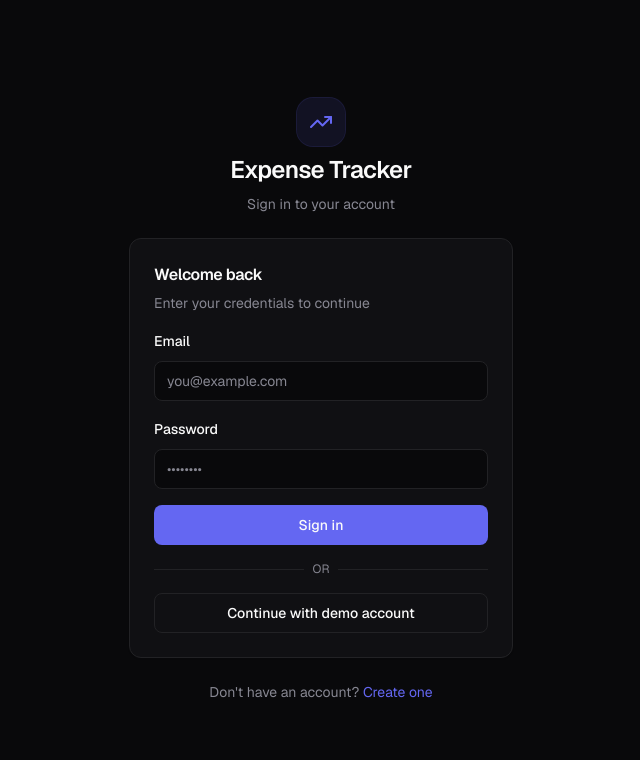
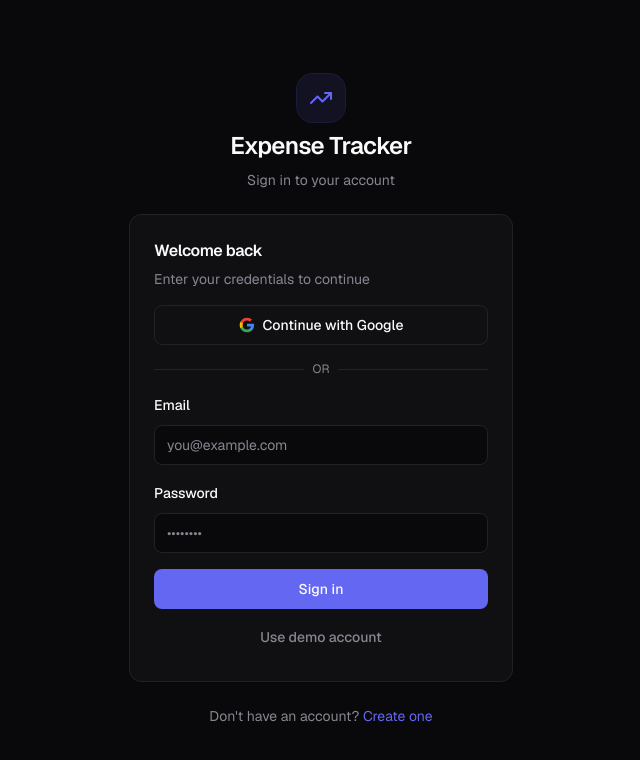
Before and after one commit to Abrar6801/Expense-tracker, a Next.js app: page /auth/login in a window 1280 px wide. Shown: the top 760 px of the page, without its empty margins (319-959 px from the left). Built offline with nearby package versions, Linux system fonts and the light colour scheme; no server answers.

Commit message:
Add Google OAuth login to login and register pages

```diff
--- /dev/null
+++ b/app/auth/callback/route.ts
@@ -0,0 +1,19 @@
+export const dynamic = 'force-dynamic'
+import { NextResponse } from 'next/server'
+import { createClient } from '@/lib/supabase/server'
+
+export async function GET(request: Request) {
+  const { searchParams, origin } = new URL(request.url)
+  const code = searchParams.get('code')
+  const next = searchParams.get('next') ?? '/dashboard'
+
+  if (code) {
+    const supabase = createClient()
+    const { error } = await supabase.auth.exchangeCodeForSession(code)
+    if (!error) {
+      return NextResponse.redirect(`${origin}${next}`)
+    }
+  }
+
+  return NextResponse.redirect(`${origin}/auth/login?error=oauth`)
+}
--- a/app/auth/login/page.tsx
+++ b/app/auth/login/page.tsx
@@ -14,12 +14,40 @@
 import { Label } from '@/components/ui/label'
 import { Card, CardContent, CardDescription, CardHeader, CardTitle } from '@/components/ui/card'
 
+function GoogleIcon() {
+  return (
+    <svg className="mr-2 h-4 w-4" viewBox="0 0 24 24">
+      <path d="M22.56 12.25c0-.78-.07-1.53-.2-2.25H12v4.26h5.92c-.26 1.37-1.04 2.53-2.21 3.31v2.77h3.57c2.08-1.92 3.28-4.74 3.28-8.09z" fill="#4285F4"/>
+      <path d="M12 23c2.97 0 5.46-.98 7.28-2.66l-3.57-2.77c-.98.66-2.23 1.06-3.71 1.06-2.86 0-5.29-1.93-6.16-4.53H2.18v2.84C3.99 20.53 7.7 23 12 23z" fill="#34A853"/>
+      <path d="M5.84 14.09c-.22-.66-.35-1.36-.35-2.09s.13-1.43.35-2.09V7.07H2.18C1.43 8.55 1 10.22 1 12s.43 3.45 1.18 4.93l3.66-2.84z" fill="#FBBC05"/>
+      <path d="M12 5.38c1.62 0 3.06.56 4.21 1.64l3.15-3.15C17.45 2.09 14.97 1 12 1 7.7 1 3.99 3.47 2.18 7.07l3.66 2.84c.87-2.6 3.3-4.53 6.16-4.53z" fill="#EA4335"/>
+    </svg>
+  )
+}
+
 function LoginForm() {
   const router = useRouter()
   const searchParams = useSearchParams()
   const redirectTo = searchParams.get('redirectTo') ?? '/dashboard'
   const [isLoading, setIsLoading] = useState(false)
+  const [isGoogleLoading, setIsGoogleLoading] = useState(false)
   const supabase = createClient()
+
+  async function signInWithGoogle() {
+    setIsGoogleLoading(true)
+    try {
+      const { error } = await supabase.auth.signInWithOAuth({
+        provider: 'google',
+        options: {
+          redirectTo: `${window.location.origin}/auth/callback?next=${redirectTo}`,
+        },
+      })
+      if (error) toast.error(error.message)
+    } catch {
+      toast.error('Something went wrong. Please try again.')
+      setIsGoogleLoading(false)
+    }
+  }
 
   const {
     register,
@@ -83,6 +111,26 @@
         <CardDescription>Enter your credentials to continue</CardDescription>
       </CardHeader>
       <CardContent>
+        <Button
+          type="button"
+          variant="outline"
+          className="w-full"
+          onClick={signInWithGoogle}
+          disabled={isLoading || isGoogleLoading}
+        >
+          {isGoogleLoading ? <Loader2 className="mr-2 h-4 w-4 animate-spin" /> : <GoogleIcon />}
+          Continue with Google
+        </Button>
+
+        <div className="my-4 relative">
+          <div className="absolute inset-0 flex items-center">
+            <span className="w-full border-t border-border" />
+          </div>
+          <div className="relative flex justify-center text-xs text-muted-foreground uppercase">
+            <span className="bg-card px-2">or</span>
+          </div>
+        </div>
+
         <form onSubmit={handleSubmit(onSubmit)} className="space-y-4">
           <div className="space-y-2">
             <Label htmlFor="email">Email</Label>
@@ -120,23 +168,14 @@
           </Button>
         </form>
 
-        <div className="mt-4 relative">
-          <div className="absolute inset-0 flex items-center">
-            <span className="w-full border-t border-border" />
-          </div>
-          <div className="relative flex justify-center text-xs text-muted-foreground uppercase">
-            <span className="bg-card px-2">or</span>
-          </div>
-        </div>
-
         <Button
           type="button"
-          variant="outline"
-          className="mt-4 w-full"
+          variant="ghost"
+          className="mt-2 w-full text-muted-foreground"
           onClick={fillDemo}
-          disabled={isLoading}
+          disabled={isLoading || isGoogleLoading}
         >
-          Continue with demo account
+          Use demo account
         </Button>
       </CardContent>
     </Card>
--- a/app/auth/register/page.tsx
+++ b/app/auth/register/page.tsx
@@ -14,10 +14,38 @@
 import { Label } from '@/components/ui/label'
 import { Card, CardContent, CardDescription, CardHeader, CardTitle } from '@/components/ui/card'
 
+function GoogleIcon() {
+  return (
+    <svg className="mr-2 h-4 w-4" viewBox="0 0 24 24">
+      <path d="M22.56 12.25c0-.78-.07-1.53-.2-2.25H12v4.26h5.92c-.26 1.37-1.04 2.53-2.21 3.31v2.77h3.57c2.08-1.92 3.28-4.74 3.28-8.09z" fill="#4285F4"/>
+      <path d="M12 23c2.97 0 5.46-.98 7.28-2.66l-3.57-2.77c-.98.66-2.23 1.06-3.71 1.06-2.86 0-5.29-1.93-6.16-4.53H2.18v2.84C3.99 20.53 7.7 23 12 23z" fill="#34A853"/>
+      <path d="M5.84 14.09c-.22-.66-.35-1.36-.35-2.09s.13-1.43.35-2.09V7.07H2.18C1.43 8.55 1 10.22 1 12s.43 3.45 1.18 4.93l3.66-2.84z" fill="#FBBC05"/>
+      <path d="M12 5.38c1.62 0 3.06.56 4.21 1.64l3.15-3.15C17.45 2.09 14.97 1 12 1 7.7 1 3.99 3.47 2.18 7.07l3.66 2.84c.87-2.6 3.3-4.53 6.16-4.53z" fill="#EA4335"/>
+    </svg>
+  )
+}
+
 export default function RegisterPage() {
   const router = useRouter()
   const [isLoading, setIsLoading] = useState(false)
+  const [isGoogleLoading, setIsGoogleLoading] = useState(false)
   const supabase = createClient()
+
+  async function signInWithGoogle() {
+    setIsGoogleLoading(true)
+    try {
+      const { error } = await supabase.auth.signInWithOAuth({
+        provider: 'google',
+        options: {
+          redirectTo: `${window.location.origin}/auth/callback`,
+        },
+      })
+      if (error) toast.error(error.message)
+    } catch {
+      toast.error('Something went wrong. Please try again.')
+      setIsGoogleLoading(false)
+    }
+  }
 
   const {
     register,
@@ -70,6 +98,26 @@
             <CardDescription>Start tracking your finances today</CardDescription>
           </CardHeader>
           <CardContent>
+            <Button
+              type="button"
+              variant="outline"
+              className="w-full"
+              onClick={signInWithGoogle}
+              disabled={isLoading || isGoogleLoading}
+            >
+              {isGoogleLoading ? <Loader2 className="mr-2 h-4 w-4 animate-spin" /> : <GoogleIcon />}
+              Continue with Google
+            </Button>
+
+            <div className="my-4 relative">
+              <div className="absolute inset-0 flex items-center">
+                <span className="w-full border-t border-border" />
+              </div>
+              <div className="relative flex justify-center text-xs text-muted-foreground uppercase">
+                <span className="bg-card px-2">or</span>
+              </div>
+            </div>
+
             <form onSubmit={handleSubmit(onSubmit)} className="space-y-4">
               <div className="space-y-2">
                 <Label htmlFor="email">Email</Label>
@@ -116,7 +164,7 @@
                 )}
               </div>
 
-              <Button type="submit" className="w-full" disabled={isLoading}>
+              <Button type="submit" className="w-full" disabled={isLoading || isGoogleLoading}>
                 {isLoading && <Loader2 className="mr-2 h-4 w-4 animate-spin" />}
                 Create account
               </Button>
```
